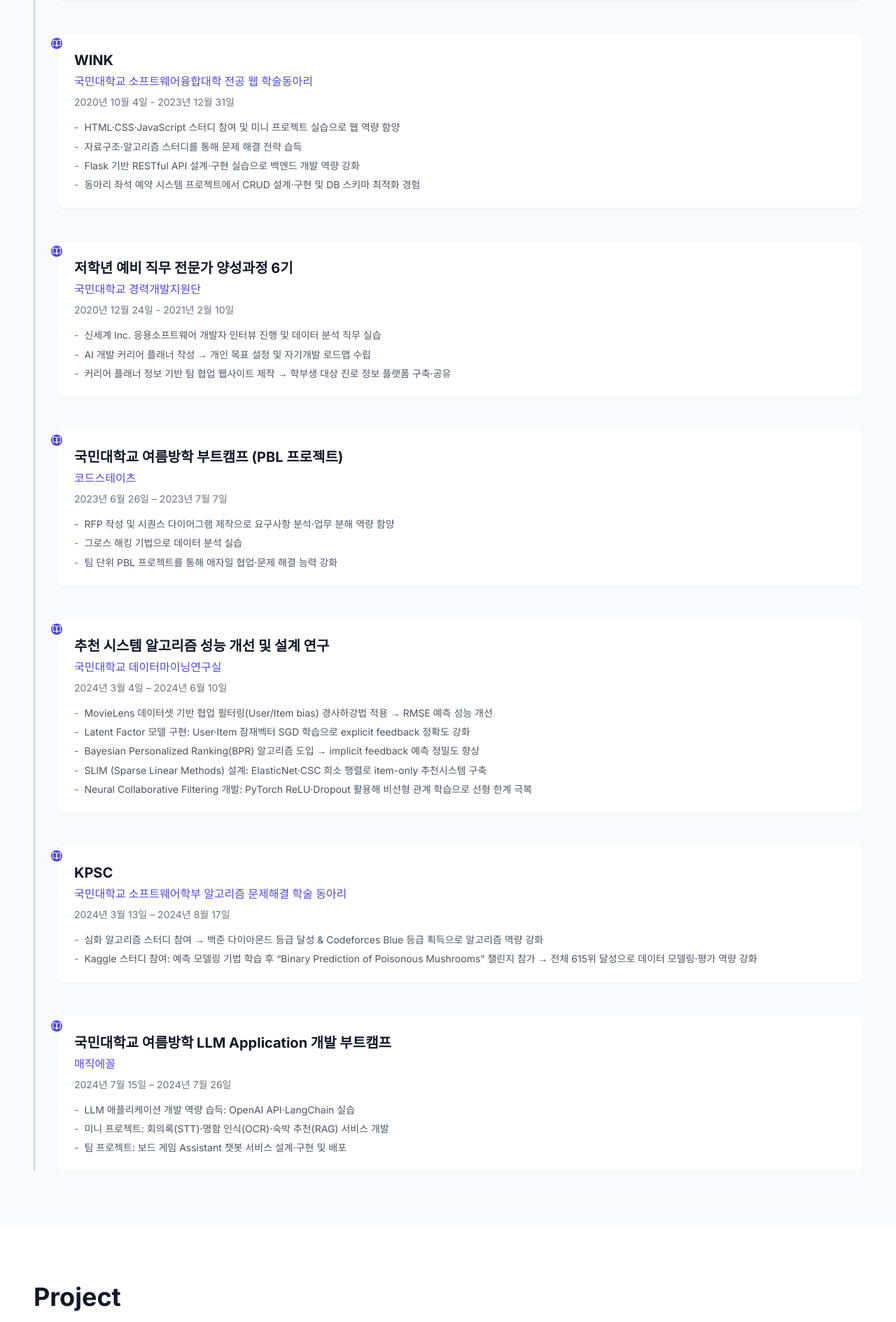
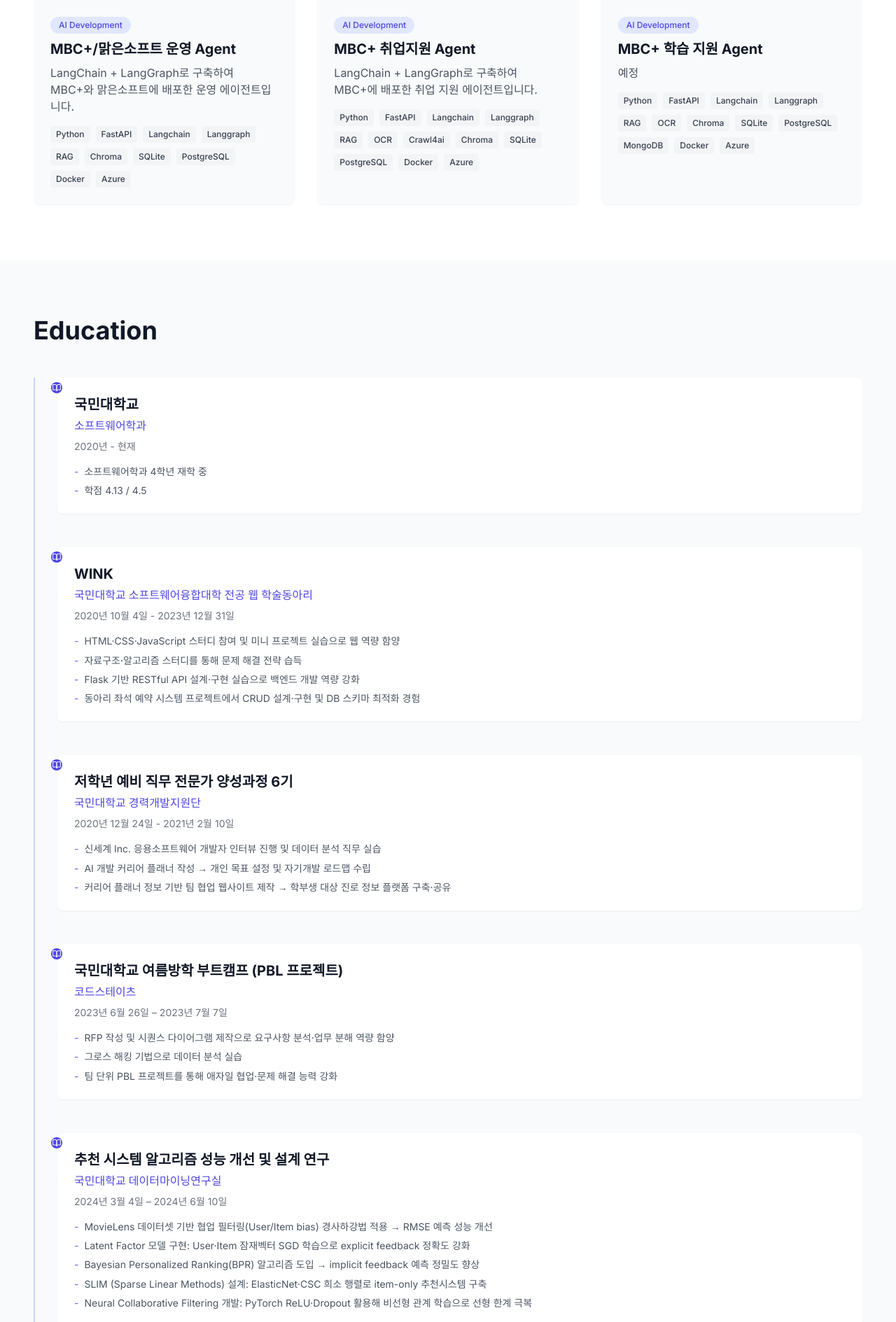
Before and after one commit to hyeonsang010716/my_portfolio, a React (Vite) app: page / in a window 1280 px wide. Shown: the part 3811-5700 px from the top of the page at 70% size. Built offline with nearby package versions, Linux system fonts and the light colour scheme.

Commit message:
[MOD] header Project와 Education 순서 변경

```diff
--- a/src/App.tsx
+++ b/src/App.tsx
@@ -52,8 +52,8 @@ function App() {
           <About />
           <Skills />
           <Work />
+          <Projects />
           <Education />
-          <Projects />
           <Studies />
         </div>
       </main>
```
